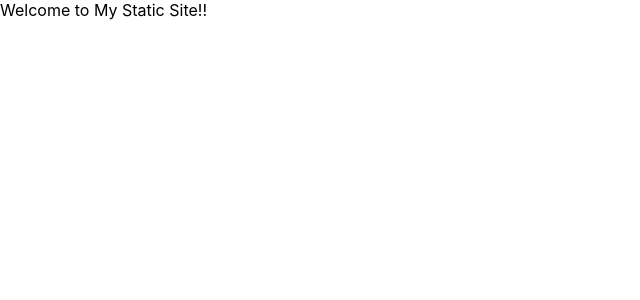
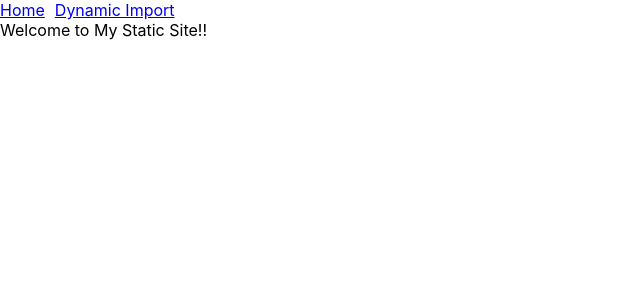
Before and after one commit to shtwangy/my-static-site, a Next.js app: page / in a window 1280 px wide. Shown: the top 300 px of the page, without its empty margins (0-640 px from the left). Built offline with nearby package versions, Linux system fonts and the light colour scheme.

Commit message:
display header

```diff
--- a/pages/_app.tsx
+++ b/pages/_app.tsx
@@ -1,7 +1,13 @@
 import "../styles/globals.css";
 import type { AppProps } from "next/app";
+import Header from "../components/Header";
 
 function MyApp({ Component, pageProps }: AppProps) {
-  return <Component {...pageProps} />;
+  return (
+    <>
+      <Header />
+      <Component {...pageProps} />
+    </>
+  );
 }
 export default MyApp;
```
